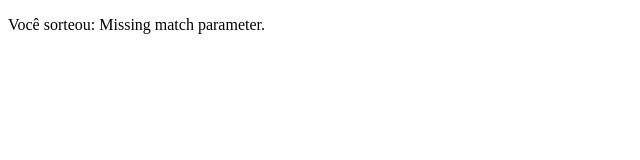
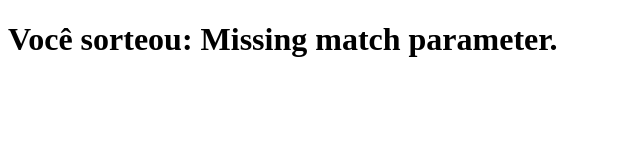
Before and after one commit to vitorboschi/secret-santa, a plain HTML site: page reveal.html in a window 1280 px wide. Shown: the whole page, without its empty margins (0-640 px from the left). Drawn offline with Linux system fonts and the light colour scheme.

Commit message:
Increase text size on reveal

```diff
--- a/reveal.html
+++ b/reveal.html
@@ -5,7 +5,7 @@
   <title>Amigo secreto!</title>
 </head>
 <body>
-  <p>Você sorteou: <span id="match-reveal" /></p>
+  <h1>Você sorteou: <span id="match-reveal" /></h1>
   <script>
     const urlParams = new URLSearchParams(window.location.search);
     const match = urlParams.get('match');
```
